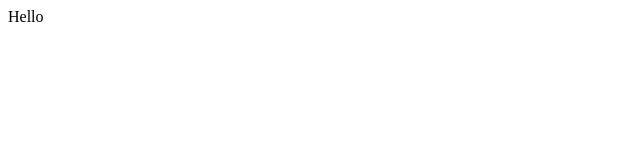
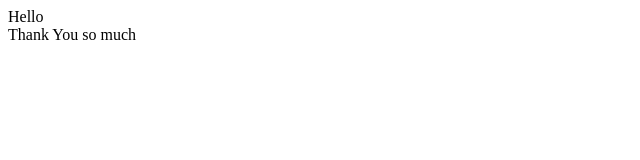
Before and after one commit to yewinnaingedem/icd1, a plain HTML site: page index11.html in a window 1280 px wide. Shown: the whole page, without its empty margins (0-640 px from the left). Drawn offline with Linux system fonts and the light colour scheme.

Commit message:
modified index.pages

```diff
--- a/index11.html
+++ b/index11.html
@@ -7,5 +7,6 @@
 </head>
 <body>
     <div class="">Hello</div>
+    <div class="">Thank You so much</div>
 </body>
 </html>
```
Also changed, not shown: index4.html (line endings or trailing spaces).
